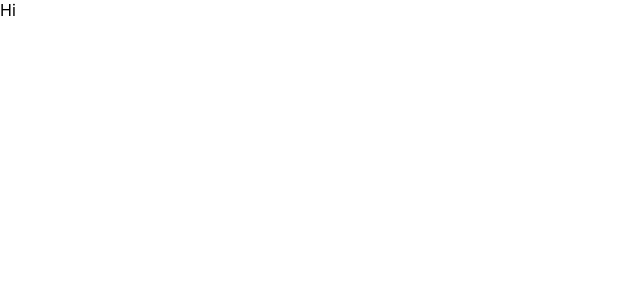
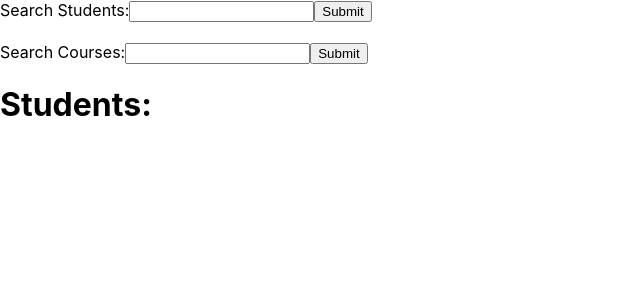
Before and after one commit to marmaeju/Greendale-Community-College, a React (Create React App) app in the folder gcc-frontend/: page / in a window 1280 px wide. Shown: the top 300 px of the page, without its empty margins (0-640 px from the left). Built offline with nearby package versions, Linux system fonts and the light colour scheme.

Commit message:
search bar

```diff
--- a/gcc-frontend/src/App.js
+++ b/gcc-frontend/src/App.js
@@ -1,7 +1,12 @@
 import './App.css'
+import SearchBar from './components/SearchBar'
 
 function App() {
-  return <div className="App">Hi</div>
+  return (
+    <div className="search">
+      <SearchBar />
+    </div>
+  )
 }
 
 export default App
--- a/gcc-frontend/src/components/SearchBar.js
+++ b/gcc-frontend/src/components/SearchBar.js
@@ -1,5 +1,37 @@
-const SearchBar = () => {
-  return <div>SearchBar</div>
+import { useState } from 'react'
+
+const SearchBar = (props) => {
+  const [students, setStudents] = useState([])
+
+  const onChange = (e) => {
+    const value = e.target.value
+    setStudents((prev) => {
+      return prev.filter((student) =>
+        student.toLowerCase().includes(value.toLowerCase())
+      )
+    })
+  }
+
+  return (
+    <>
+      Search Students:
+      <input onChange={onChange} type="search" />
+      <button>Submit</button>
+      <br />
+      <br />
+      Search Courses:
+      <input type="search" />
+      <button>Submit</button>
+      <h1>Students:</h1>
+      {students.map((student) => (
+        <div key={student.id} onClick={() => props.getAllStudents(student.id)}>
+          <h2>{student.firstName}</h2>
+          <h2>{student.lastName}</h2>
+          <h2>{student.courses}</h2>
+        </div>
+      ))}
+    </>
+  )
 }
 
 export default SearchBar
```
